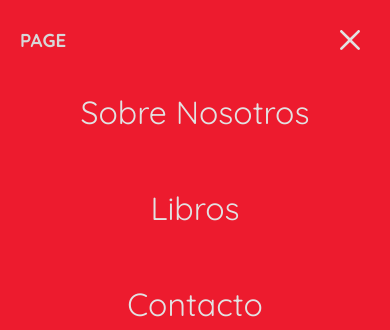
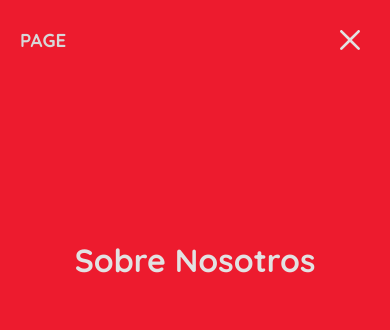
Before and after one commit to ezeabregu/librosPage, a React (Create React App) app: page / in a window 390 px wide. Both pictures are taken after a click on the element 350 px from the left and 40 px from the top of the page. Shown: the top 330 px of the page. Built offline with nearby package versions, Linux system fonts and the light colour scheme.

Commit message:
cambios que no andan ja

```diff
--- a/src/components/Navbar/MenuBurger/MenuBurger.jsx
+++ b/src/components/Navbar/MenuBurger/MenuBurger.jsx
@@ -5,13 +5,23 @@ import { CartLinkStyled } from "../navbarStyles";
 import CarritoIcono from "../CarritoIcono/CarritoIcono";
 import { useDispatch, useSelector } from "react-redux";
 import { toggleOcultarCarrito } from "../../../redux/carrito/carritoSlice";
+import { toggleOcultarMenuBurger } from "../../../redux/menuBurger/menuBurgerSlice";
 
 const MenuBurger = () => {
   const ocultarCarrito = useSelector((state) => state.cart.hidden);
   const dispatch = useDispatch();
+
+  const ocultarMenuBurger = useSelector((state) => state.menuBurger.hidden);
+
   return (
     <LinkContainerStyled>
-      <NavLinkStyled to="/acerca">Sobre Nosotros</NavLinkStyled>
+      <NavLinkStyled
+        to="/acerca"
+        ocultarMenuBurger={ocultarMenuBurger}
+        onClick={() => dispatch(toggleOcultarMenuBurger())}
+      >
+        Sobre Nosotros
+      </NavLinkStyled>
       <NavLinkStyled to="/productos">Libros</NavLinkStyled>
       <NavLinkStyled to="/contacto">Contacto</NavLinkStyled>
       <NavLinkStyled to="/login">Ingresá</NavLinkStyled>
--- a/src/components/Navbar/MenuBurger/menuBurgerStyles.js
+++ b/src/components/Navbar/MenuBurger/menuBurgerStyles.js
@@ -3,7 +3,7 @@ import styled from "styled-components";
 export const LinkContainerStyled = styled.div`
   display: none;
   @media (max-width: 800px) {
-    position: absolute;
+    position: fixed;
     top: 60px;
     left: 0;
     background-color: var(--rojo);
@@ -11,10 +11,13 @@ export const LinkContainerStyled = styled.div`
     z-index: 99;
     display: flex;
     flex-direction: column;
+    justify-content: center;
+    align-items: center;
     gap: 3.5rem;
     width: 100%;
     height: calc(100% - 60px);
     font-size: 2rem;
+    font-weight: 700;
     padding: 2rem;
   }
 `;
--- /dev/null
+++ b/src/redux/menuBurger/menuBurgerSlice.js
@@ -0,0 +1,19 @@
+import { createSlice } from "@reduxjs/toolkit";
+
+const INITIAL_STATE = {
+  hidden: true,
+};
+
+const menuBurgerSlice = createSlice({
+  name: "menuBurger",
+  initialState: INITIAL_STATE,
+  reducers: {
+    toggleOcultarMenuBurger: (state) => {
+      return { ...state, hidden: !state.hidden };
+    },
+  },
+});
+
+export const { toggleOcultarMenuBurger } = menuBurgerSlice.actions;
+
+export default menuBurgerSlice.reducer;
--- a/src/redux/store.js
+++ b/src/redux/store.js
@@ -1,6 +1,7 @@
 import { combineReducers, configureStore } from "@reduxjs/toolkit";
 import destacadosReducer from "./destacados/destacadosSlice";
 import carritoReducer from "./carrito/carritoSlice";
+import menuBurgerReducer from "./menuBurger/menuBurgerSlice";
 import storage from "redux-persist/lib/storage";
 import persistReducer from "redux-persist/es/persistReducer";
 import persistStore from "redux-persist/lib/persistStore";
@@ -8,6 +9,7 @@ import persistStore from "redux-persist/lib/persistStore";
 const reducers = combineReducers({
   destacados: destacadosReducer,
   cart: carritoReducer,
+  menuBurger: menuBurgerReducer,
 });
 
 const persistConfig = {
```
